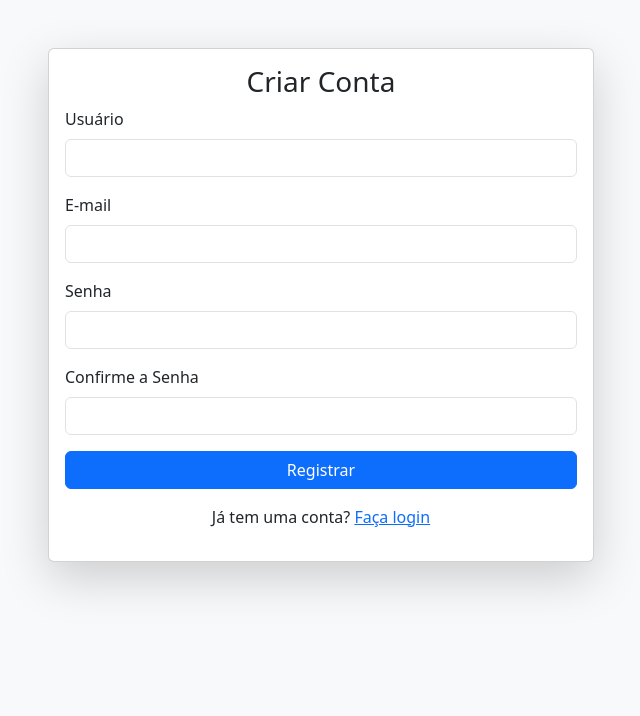
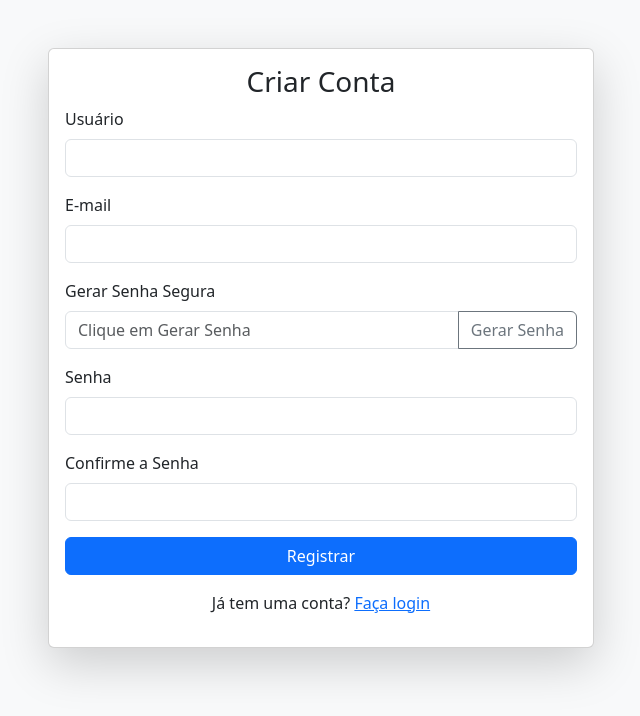
Before and after one commit to RaphaelLins6/AtividadeCybersecurity, a Django app: page /register/ in a window 1280 px wide. Shown: the top 716 px of the page, without its empty margins (319-959 px from the left). Run offline with Django 5.2, Linux system fonts and the light colour scheme.

Commit message:
adicionado gerador de senha

```diff
--- a/autenticacao/templates/register.html
+++ b/autenticacao/templates/register.html
@@ -31,12 +31,19 @@
                                 <input type="email" name="email" class="form-control" required>
                             </div>
                             <div class="mb-3">
+                                <label class="form-label">Gerar Senha Segura</label>
+                                <div class="input-group">
+                                    <input type="text" id="generatedPassword" class="form-control" readonly placeholder="Clique em Gerar Senha">
+                                    <button class="btn btn-outline-secondary" type="button" onclick="generatePassword()">Gerar Senha</button>
+                                </div>
+                            </div>
+                            <div class="mb-3">
                                 <label class="form-label">Senha</label>
-                                <input type="password" name="password" class="form-control" required>
+                                <input type="password" id="password" name="password" class="form-control" required>
                             </div>
                             <div class="mb-3">
                                 <label class="form-label">Confirme a Senha</label>
-                                <input type="password" name="password2" class="form-control" required>
+                                <input type="password" id="password2" name="password2" class="form-control" required>
                             </div>
                             <button type="submit" class="btn btn-primary w-100">Registrar</button>
                         </form>
@@ -48,5 +55,17 @@
             </div>
         </div>
     </div>
+
+    <script>
+        function generatePassword() {
+            const caracteres = "abcdefghijklmnopqrstuvwxyzABCDEFGHIJKLMNOPQRSTUVWXYZ0123456789!@#$%^&*()";
+            let senha = "";
+            for (let i = 0; i < 10; i++) {
+                senha += caracteres.charAt(Math.floor(Math.random() * caracteres.length));
+            }
+            document.getElementById('generatedPassword').value = senha;
+        }
+    </script>
+    <script src="https://cdn.jsdelivr.net/npm/bootstrap@5.3.0/dist/js/bootstrap.bundle.min.js"></script>
 </body>
 </html>
--- a/autenticacao/views.py
+++ b/autenticacao/views.py
@@ -7,6 +7,15 @@ from django.core.cache import cache
 from django.utils import timezone
 import datetime
 from django.contrib.auth.decorators import login_required
+import random
+
+def gerador_de_senhas():
+    caracteres = "abcdefghijklmnopqrstuvwxyzABCDEFGHIJKLMNOPQRSTUVWXYZ0123456789!@#$%^&*()"
+    senha = ""
+
+    for i in range(10):
+        senha += caracteres[random.randint(0, len(caracteres) - 1)]
+    return senha
 
 def register_view(request):
     if request.method == "POST":
```
Also changed, not shown: db.sqlite3.
